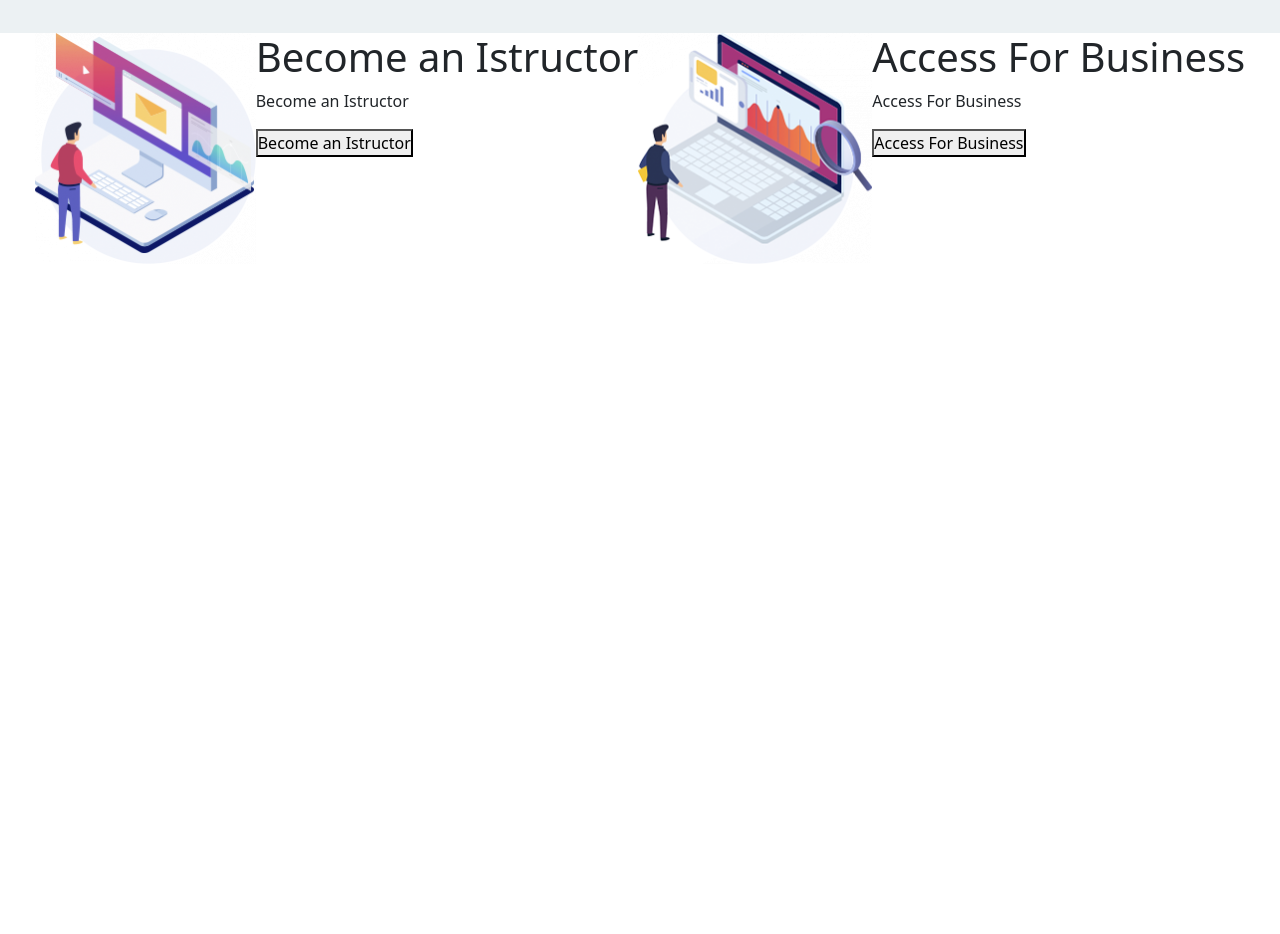
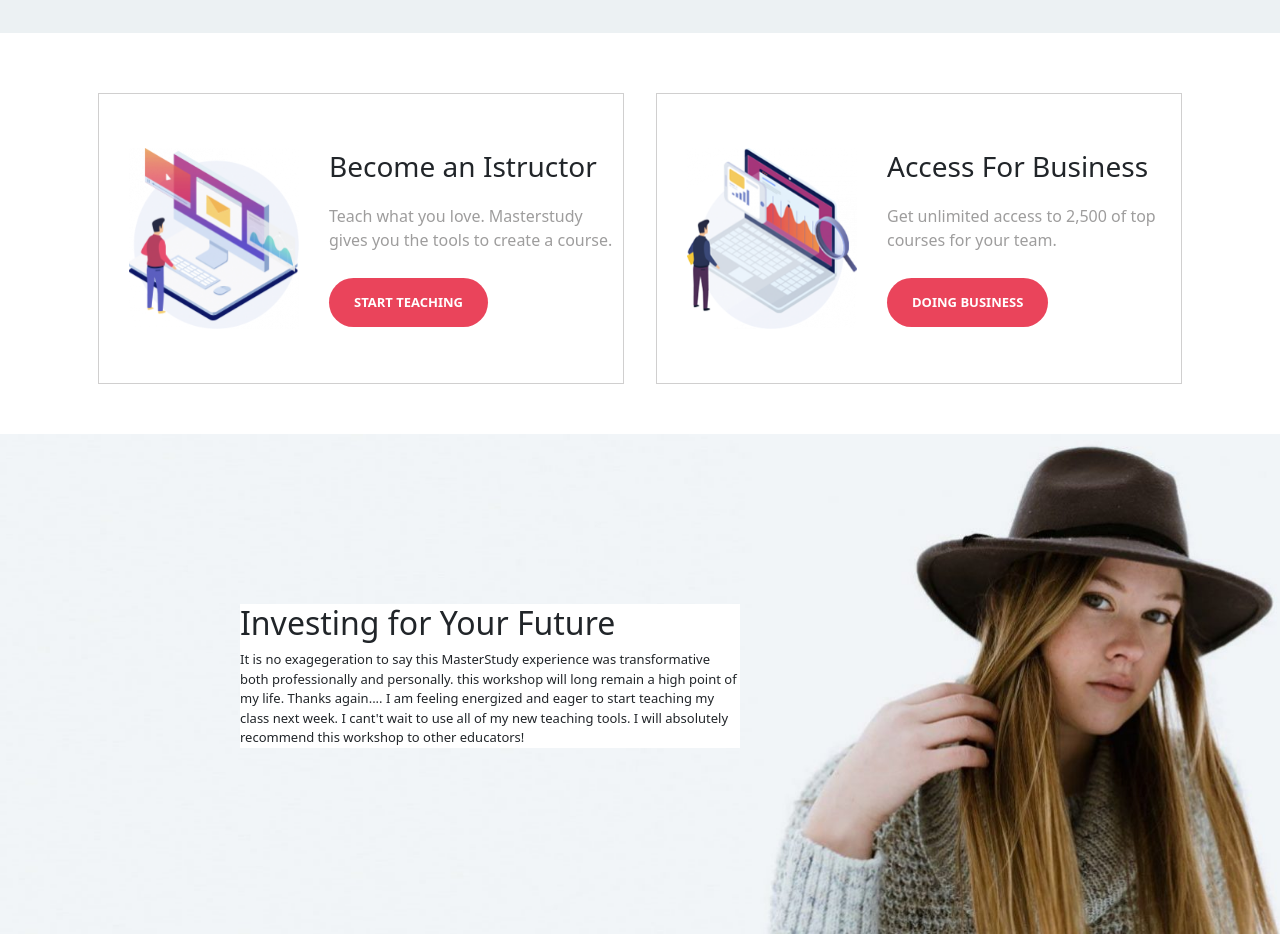
Before and after one commit to lumilio/proj-html-vuejs, a Vue app: page / in a window 1280 px wide. Shown: the part 3720-4654 px from the top of the page. Before the commit the page ends 3984 px from the top, so only its background shows below. Built offline with nearby package versions, Linux system fonts and the light colour scheme.

Commit message:
Update Hero 3

```diff
--- a/src/components/ExtraCardModel.vue
+++ b/src/components/ExtraCardModel.vue
@@ -1,14 +1,12 @@
 <template>
-
-    <div class="d-flex">
+    <div class="extra-card d-flex align-items-center mx-3 py-4">
         <img :src="require(`../assets/images/${immagine}.png`)" alt="x">
         <div>
-            <h1>{{titolo}}</h1>
-            <p>{{titolo}}</p>
-            <button>{{titolo}}</button>
+            <h3>{{titolo}}</h3>
+            <p>{{info}}</p>
+            <button>{{testobtn}}</button>
         </div>
     </div>
-
 </template>
 
 /* -------------------------------------------------------------------------- */
@@ -39,4 +37,32 @@ export default {
 
 <style scoped lang="scss">
 @import '../assets/variables.scss';
+.extra-card{
+    border: 1px solid rgb(208, 207, 207);
+    width: 800px;
+}
+button{
+    padding: 15px 25px;
+    border-radius: 25px;
+    margin-top: 10px;
+    border: none;
+    background-color: $amaranth;
+    color: white;
+    font-weight: bolder;
+    font-size: small;
+}
+button:hover{
+    background-color: $apple;
+    color: white;
+}
+img{
+    width: 170px;
+    height: 181px;
+    margin: 30px;
+}
+p{
+    margin-top: 20px;
+    color:rgb(158, 157, 157);
+    max-width: 340px;
+}
 </style>
--- a/src/components/MainExtra.vue
+++ b/src/components/MainExtra.vue
@@ -1,11 +1,13 @@
 <template>
-        <div class="container-fluid px-0 d-flex justify-content-center">
+    <div class="container-fluid d-flex justify-content-center">
+        <div class="container d-flex justify-content-center around">
             <ExtraCardModel v-for="item in ExtraCards" :key='item.id'
             :immagine='item.image'
             :titolo='item.title'
             :info='item.text_info'
             :testobtn='item.text_button'/>
         </div>
+    </div>
 </template>
 
 /* -------------------------------------------------------------------------- */
@@ -45,10 +47,12 @@ export default {
 </script>
 
 
-
-
 /* -------------------------------------------------------------------------- */
 
 <style scoped lang="scss">
 @import '../assets/variables.scss';
+.container-fluid{
+    margin-top: 60px;
+    margin-bottom: 50px;
+}
 </style>
--- a/src/components/MainHero3.vue
+++ b/src/components/MainHero3.vue
@@ -0,0 +1,50 @@
+<template>
+        <div class="container-fluid d-flex justify-content-center align-items-center first-part px-0">
+            <div class="box-layout">
+                <div class="box-center">
+                    <h2>Investing for Your Future</h2>
+                    <p>It is no exagegeration to say this MasterStudy experience was transformative both professionally and personally. this workshop will long remain a high point of my life. Thanks again.... I am feeling energized and eager to start teaching my class next week. I cant't wait to use all of my new teaching tools. I will absolutely recommend this workshop to other educators!</p>
+                </div>
+            </div>
+        </div>
+</template>
+
+/* -------------------------------------------------------------------------- */
+
+
+<script>
+//---------------utilities-------------------
+//--------------------------------------------
+//---------------components-------------------
+//--------------------------------------------
+
+export default {
+    name: '',
+    components: {},
+}
+</script>
+
+
+
+/* -------------------------------------------------------------------------- */
+
+<style scoped lang="scss">
+@import '../assets/variables.scss';
+
+.container-fluid{
+    height: 500px;
+    background-image: url('../assets/images/testimonial-1-1917x640-1-1914x639.jpg');
+    background-repeat: no-repeat;
+    background-size: cover;
+    margin-top: 50px;
+}
+.box-layout{
+    width: 800px;
+}
+.box-center{
+    font-size: small;
+    background-color: white;
+    width: 500px;
+}
+
+</style>
```
